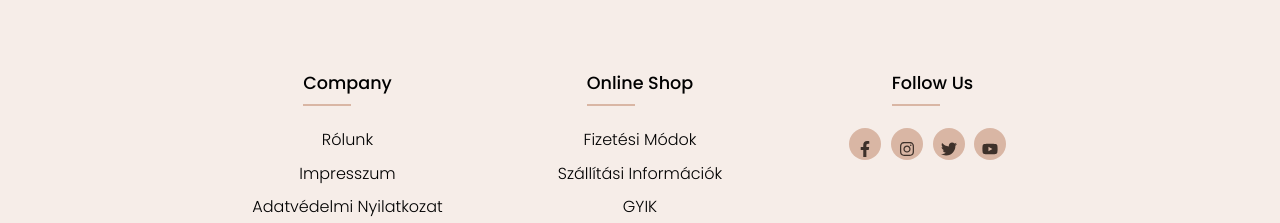
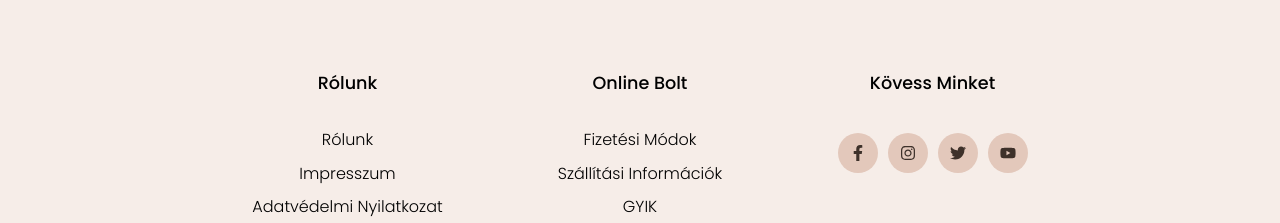
Before and after one commit to pmfs22h2/csapat-07, a React (Create React App) app in the folder webshop/: page / in a window 1280 px wide. Shown: the part 1831-2054 px from the top of the page. Built offline with nearby package versions, Linux system fonts and the light colour scheme.

Commit message:
css fixing

```diff
--- a/webshop/src/components/admin/AdminNavigation.js
+++ b/webshop/src/components/admin/AdminNavigation.js
@@ -12,13 +12,13 @@ const AdminNavigation = () => {
         <>
             <div className='header-container'>
                 <div className='navbar'>
-                    <Link to='/admin'>Admin</Link>
-                    <Link to='/admin/termekek'>Terméklista</Link>
-                    <Link to='/admin/termek-felvitel'>Termékfelvitel</Link>
-                    <Link to='/admin/vasarlok'>Felhasználók lista</Link>
-                    <Link to='/admin/megrendelesek'>Megrendelések</Link>
-                    <Link to='/admin/kategoriak'>Termék kategóriák</Link>
-                    <Link to='/admin/kategoriak/uj-kategoria'>Kategória felvitel</Link>
+                    <Link to='/admin' className="nav-link">Admin</Link>
+                    <Link to='/admin/termekek' className="nav-link">Terméklista</Link>
+                    <Link to='/admin/termek-felvitel' className="nav-link">Termékfelvitel</Link>
+                    <Link to='/admin/vasarlok' className="nav-link">Felhasználók lista</Link>
+                    <Link to='/admin/megrendelesek' className="nav-link">Megrendelések</Link>
+                    <Link to='/admin/kategoriak' className="nav-link">Termék kategóriák</Link>
+                    <Link to='/admin/kategoriak/uj-kategoria' className="nav-link">Kategória felvitel</Link>
                     <Link to='/'><button className="back-button" onClick={() => setAdmin(false)}><FaArrowLeft/>Vissza</button> </Link>
                 </div>
             </div>
--- a/webshop/src/components/user/Footer.js
+++ b/webshop/src/components/user/Footer.js
@@ -15,7 +15,7 @@ const Footer = () => {
 			<div className="container">
 				<div className="row">
 					<div className="footer-col">
-						<h4>company</h4>
+						<h4 className="line">Rólunk</h4>
 						<ul>
 							<li><a href="#">rólunk</a></li>
 							<li><a href="#">impresszum</a></li>
@@ -24,7 +24,7 @@ const Footer = () => {
 						</ul>
 					</div>
 					<div className="footer-col">
-						<h4>online shop</h4>
+						<h4 className="line">online bolt</h4>
 						<ul>
 							<li><a href="#">fizetési módok</a></li>
 							<li><a href="#">szállítási információk</a></li>
@@ -33,7 +33,7 @@ const Footer = () => {
 						</ul>
 					</div>
 					<div className="footer-col">
-						<h4>follow us</h4>
+						<h4 className="line">Kövess minket</h4>
 						<div className="social-links">
 							<a href="#"><i className="fab fa-facebook-f"></i><FaFacebookF /></a>
 							<a href="#"><i className="fab fa-twitter"></i><FaInstagram /></a>
--- a/webshop/src/components/user/Navigation.js
+++ b/webshop/src/components/user/Navigation.js
@@ -13,18 +13,18 @@ const Navigation = () => {
     return (
         <div className='header-container'>
             <div className='navbar'>
-                {admin && <Link to='/admin'>Admin</Link>}
-                <Link to='/'>Kezdőoldal</Link>
-                <Link to='/termekek'>Termékek</Link>
+                {admin && <Link to='/admin' className="nav-link">Admin</Link>}
+                <Link to='/' className="nav-link">Kezdőoldal</Link>
+                <Link to='/termekek' className="nav-link">Termékek</Link>
                 {/* <Link to='/kosar'>Kosár</Link> */}
                 {/* {!userData ? <Link to='/regisztracio'>Regisztráció</Link> : <></>} */}
                 {/* {!userData ? <Link to='/belepes'>Bejelentkezés</Link> : <></>} */}
-                {!admin ? <Link to='/admin-belepes'>Admin Bejelentkezés</Link> : <></>}
-                {userData && <Link to='/megrendeleseim'>Megrendelések</Link>}
+                {!admin ? <Link to='/admin-belepes' className="nav-link">Admin Bejelentkezés</Link> : <></>}
+                {userData && <Link to='/megrendeleseim' className="nav-link">Megrendelések</Link>}
             </div>
             <div className='user-login'>
                 {userData && `Bejelentkezve, mint: ${userData.name}`}
-                {(userData || admin) && <button onClick={() => { setUserData(null); setAdmin(false) }}>Kijelentkezés</button>}
+                {(userData || admin) && <button className="logout" onClick={() => { setUserData(null); setAdmin(false) }}>Kijelentkezés</button>}
             </div>
             <div className='nav-icons'>
                 {!userData ? <Link to="/belepes"><FaUserAlt /></Link> : <></>}
--- a/webshop/src/components/user/UserProfile.js
+++ b/webshop/src/components/user/UserProfile.js
@@ -1,15 +1,20 @@
 import { AuthContext } from "../../context/AuthContext";
 import { useContext } from "react";
+import '../../styles/userprofile.css';
 
 const UserProfile = () => {
     const { userData } = useContext(AuthContext);
 
     return (
-        <div>
-            <h2>Felhasználói adatlap</h2>
-            <p>Név: {userData.name}</p>
-            <p>E-mail cím: {userData.email}</p>
+        <>
+        <h2 className="userprofile-h2">Felhasználói adatlap</h2>
+        <div className="user-profile">
+                <h3>Név:</h3>
+                <p>{userData.name}</p>
+                <h3>E-mail:</h3>
+                <p>{userData.email}</p>
         </div>
+        </>
     )
 }
 
--- a/webshop/src/styles/footer.css
+++ b/webshop/src/styles/footer.css
@@ -31,7 +31,6 @@ body {
 .container {
 	max-width: 73.125rem;
 	margin: auto;
-
 }
 
 .row {
@@ -64,16 +63,25 @@ ul {
 	position: relative;
 }
 
-.footer-col h4::before {
+.line::after {       /* vonalak cím alatt*/
 	content: '';
 	position: absolute;
-	left: 5;
-	bottom: -0.6rem;
-	background-color: #D9B6A4;
-	height: 0.13rem;
-	box-sizing: border-box;
-	width: 3rem;
+	bottom: -2px;
+    left: 0;
+    width:100%;
+    height: 2px;
+    background-color: #E3C8BB;
+    transform-origin: bottom left;
+    transform: scaleX(0);
+    transition: transform 0.3s ease-in-out;
+
 }
+
+.line:hover::after {
+    transform: scaleX(1);
+    width: 50px;
+	margin-left:80px;
+  }
 
 .footer-col ul li:not(:last-child) {
 	margin-bottom: 0.6rem;
@@ -95,7 +103,7 @@ ul {
 	padding-left: 0.5rem;
 }
 
-.footer-col .social-links a {
+/* .footer-col .social-links a {
 	display: inline-block;
 	height: 2rem;
 	width: 2rem;
@@ -104,14 +112,28 @@ ul {
 	text-align: center;
 	line-height: 3rem;
 	border-radius: 50%;
-	color: #ffffff;
-	transition: all 0.5s ease;
-}
+} */
 
-.footer-col .social-links a:hover {
-	color: #F6EDE8;
-	background-color: #ffffff;
-}
+
+
+.footer-col .social-links a {
+	display: inline-block;
+	vertical-align: middle;
+	text-align: center;
+	line-height:45px;
+	width: 40px;
+	height: 40px;
+	border-radius: 50%;
+	background-color: #E3C8BB;
+	margin:5px;
+	color: white;
+	text-decoration: none;
+	transition: background-color 0.3s ease-in-out;
+  }
+
+  .footer-col .social-links a:hover {
+	background-color: #D9B6A4;
+  }
 
 /* responsive
 @media(max-width: 767px){
--- a/webshop/src/styles/login.css
+++ b/webshop/src/styles/login.css
@@ -12,7 +12,7 @@
     margin: auto;
     margin-top:2rem;
     margin-bottom: 5rem;
-    background-image: url('./kep-bej13.jpeg');
+    background-image: url('./hatterkep-regisztracio2.jpg');
     background-size: cover;
 
   }
@@ -34,7 +34,7 @@
 
 .log-text{
     position: relative;
-    border-bottom: 2px solid #adadad;
+    /* border-bottom: 2px solid #adadad; */
     margin: 40px 0;
   }
 
@@ -46,7 +46,16 @@
     border: none;
     background: none;
     outline: none;
+    border-bottom: 1px solid #3E312A;
+    transition: border-color 0.8s, background-image 0.3s;
   }
+
+  .log-text input:focus{
+    outline: none;
+  border-bottom: 2px solid white;
+  width: 100%;
+  }
+
 
   .log-text label{
     position: absolute;
--- a/webshop/src/styles/navigation.css
+++ b/webshop/src/styles/navigation.css
@@ -36,7 +36,7 @@
 }
 
 .badge {
-    padding: 0.5em;
+    padding: 0.5em;             /*kosárnál összeg kiirasa*/
     background-color: #D9B6A4;
     color: white;
     font-size: 0.5rem;
@@ -51,3 +51,39 @@
     font-size:1rem;
     cursor: pointer;
 }
+
+.nav-link{
+    text-decoration: none;
+    position: relative;
+}
+
+.nav-link::after {
+    content: '';
+    position: absolute;
+    bottom: -2px;
+    left: 0;
+    width:0;
+    height: 2px;
+    background-color: #E3C8BB;
+    transform-origin: bottom left;
+    transform: scaleX(0);
+    transition: transform 0.3s ease-in-out;
+  }
+
+  .nav-link:hover::after {
+    transform: scaleX(1);
+    width: 100%;
+  }
+
+  .logout{
+
+    font-size: 16px;
+    color: #3E312A;
+    font-weight: 20px;
+    cursor: pointer;
+    outline: none;
+    font-family: 'Poppins', sans-serif;
+    margin-left:15px;
+    border:none;
+
+  }
--- /dev/null
+++ b/webshop/src/styles/userprofile.css
@@ -0,0 +1,30 @@
+.user-profile{
+    display:flex;
+    flex-direction: row;
+    justify-content: center;
+}
+
+.userprofile-h2{
+    background-size: 130px;
+    background-repeat: no-repeat;
+    background-position: 43%;
+    box-shadow: #3E312A;
+    padding: 15px;
+    margin-bottom: 50px;
+    margin-top: 50px;
+    font-size: 20px;
+    background-color: white;
+    box-shadow: 0 0 20px #eeddd3;
+    font-weight: lighter;
+}
+
+.user-profile p{
+
+    font-size:16px;
+    padding:15px;
+}
+
+.user-profile h3{
+    font-size:16px;
+    padding:15px;
+}
```
